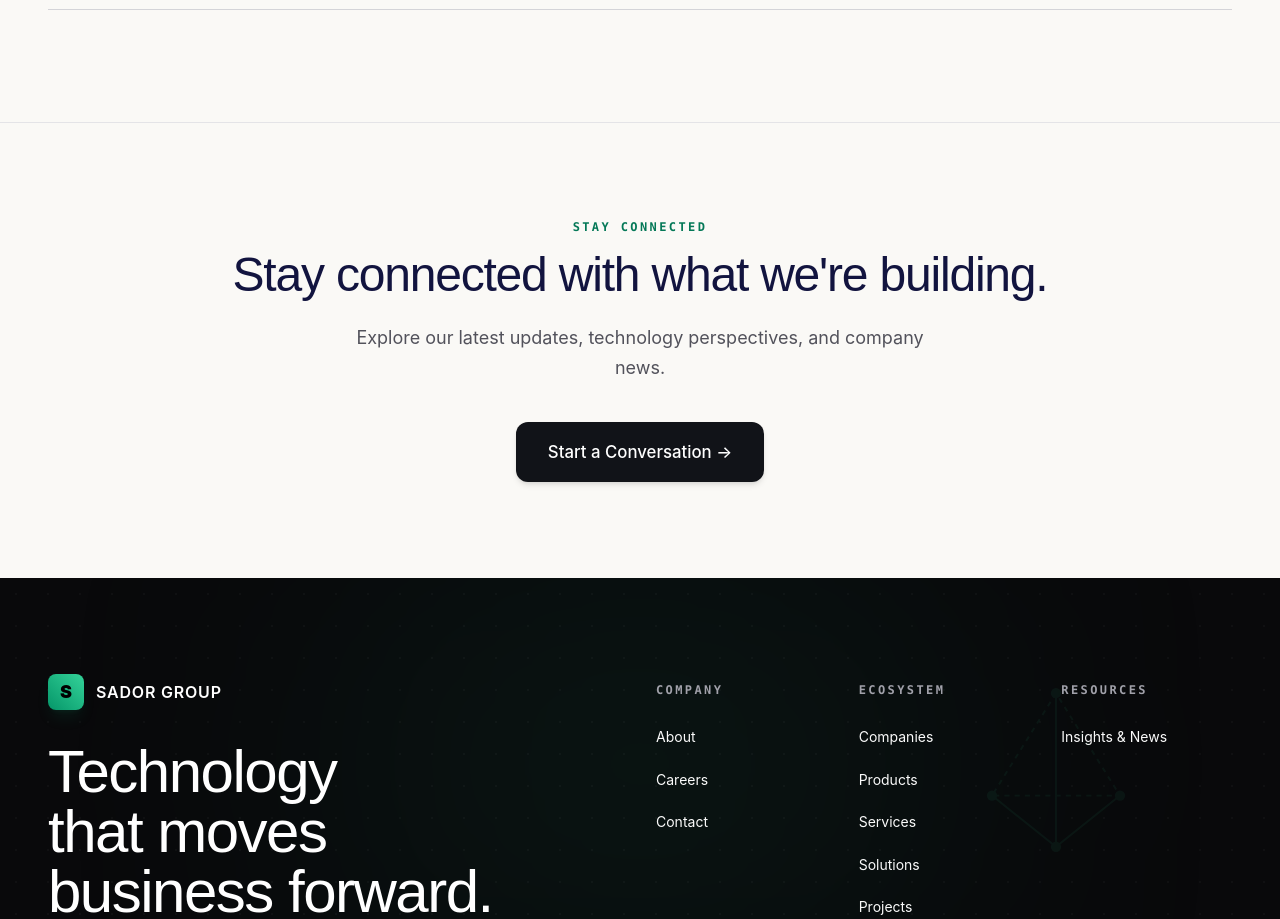
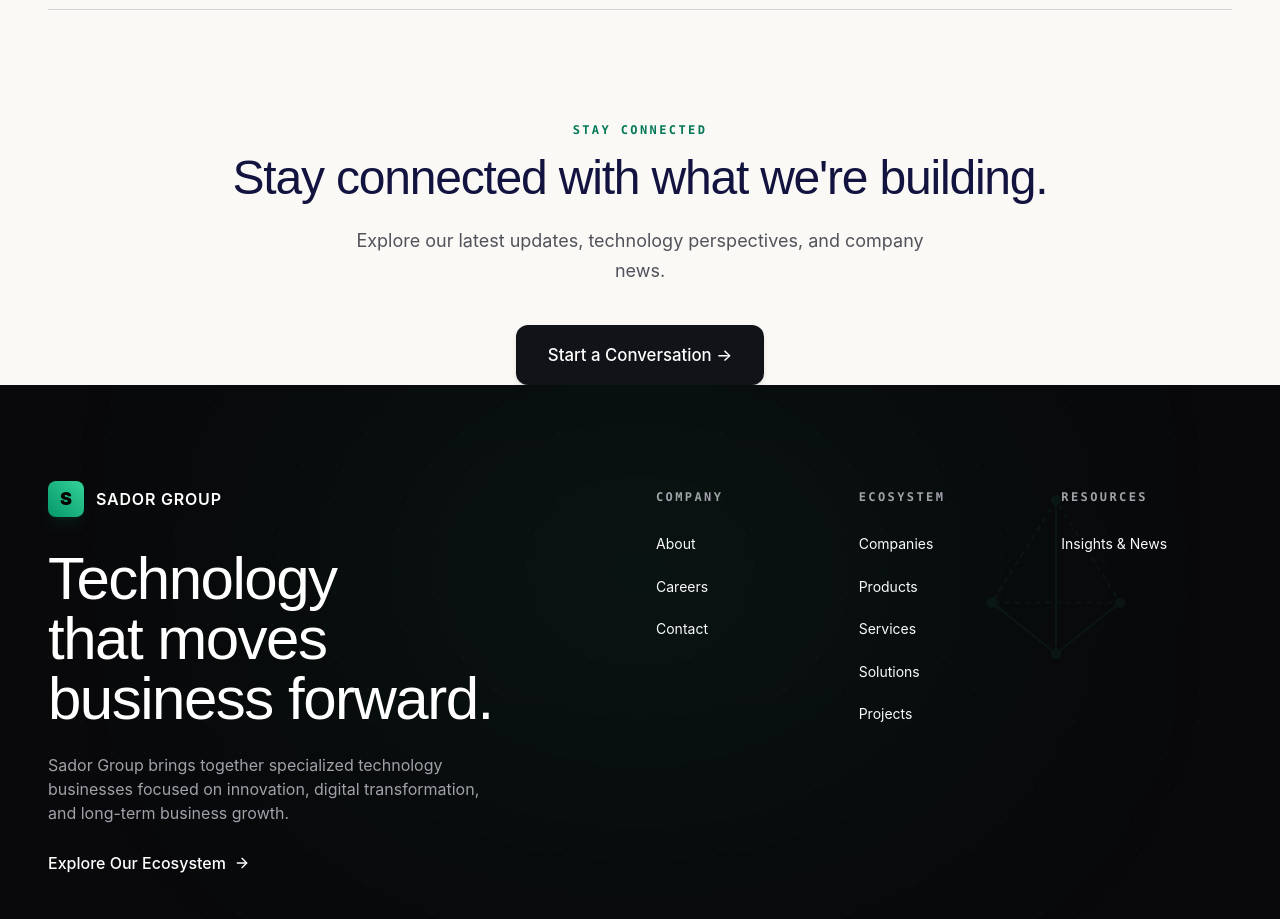
Before and after one commit to bante27/sador-group-website, a React (Vite) app: page /news in a window 1280 px wide. Shown: the part 1520-2439 px from the top of the page. Built offline with nearby package versions, Linux system fonts and the light colour scheme.

Commit message:
update the gap and remove line

```diff
--- a/src/features/insights/components/InsightsCTA.tsx
+++ b/src/features/insights/components/InsightsCTA.tsx
@@ -5,7 +5,7 @@ export const InsightsCTA: React.FC = () => {
     const navigate = useNavigate();
 
     return (
-        <section className="py-24 px-6 md:px-12 bg-[#FAF9F6] text-[#111318] mt-16 border-t border-zinc-200">
+        <section className="py-0 px-6 md:px-12 bg-[#FAF9F6] text-[#111318] mt-16 ">
             <div className="max-w-4xl mx-auto text-center">
                 <span className="text-xs uppercase font-mono tracking-[0.2em] text-emerald-700 block mb-4 font-semibold">
                     STAY CONNECTED
```
